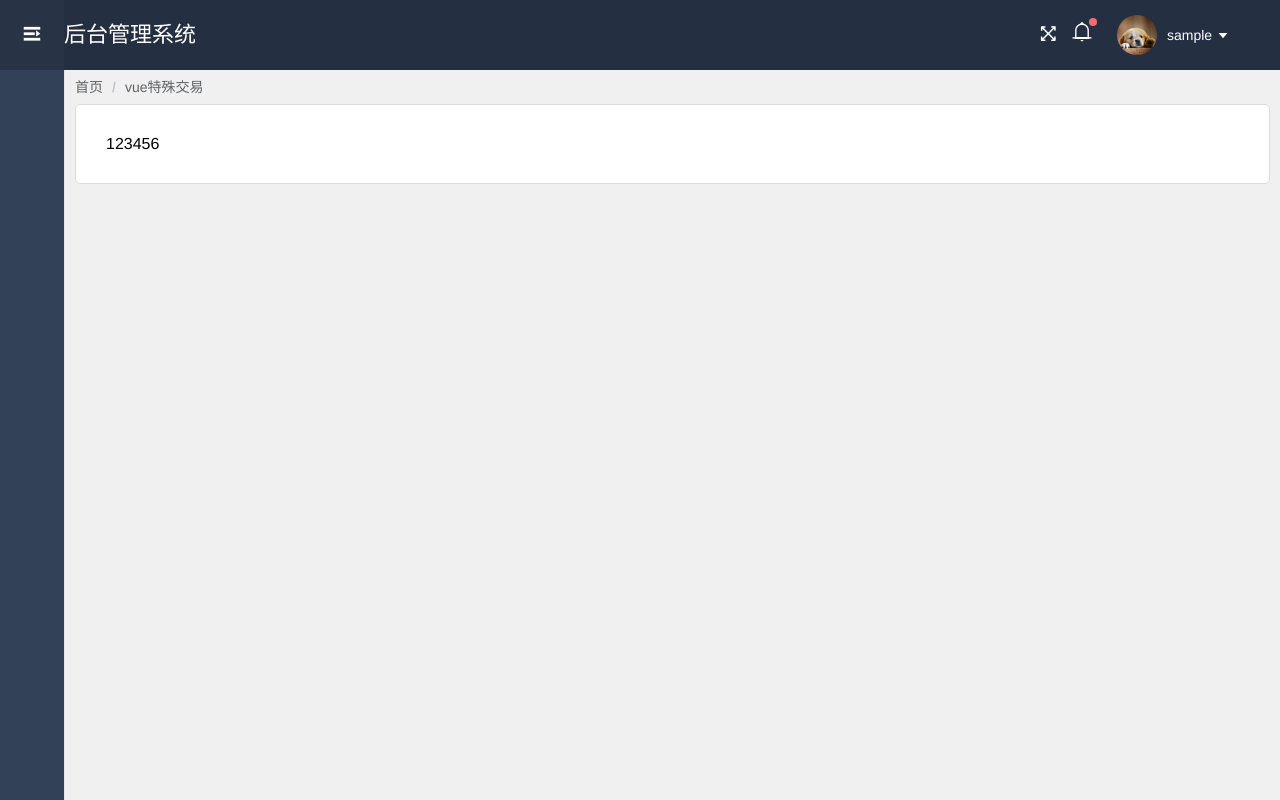
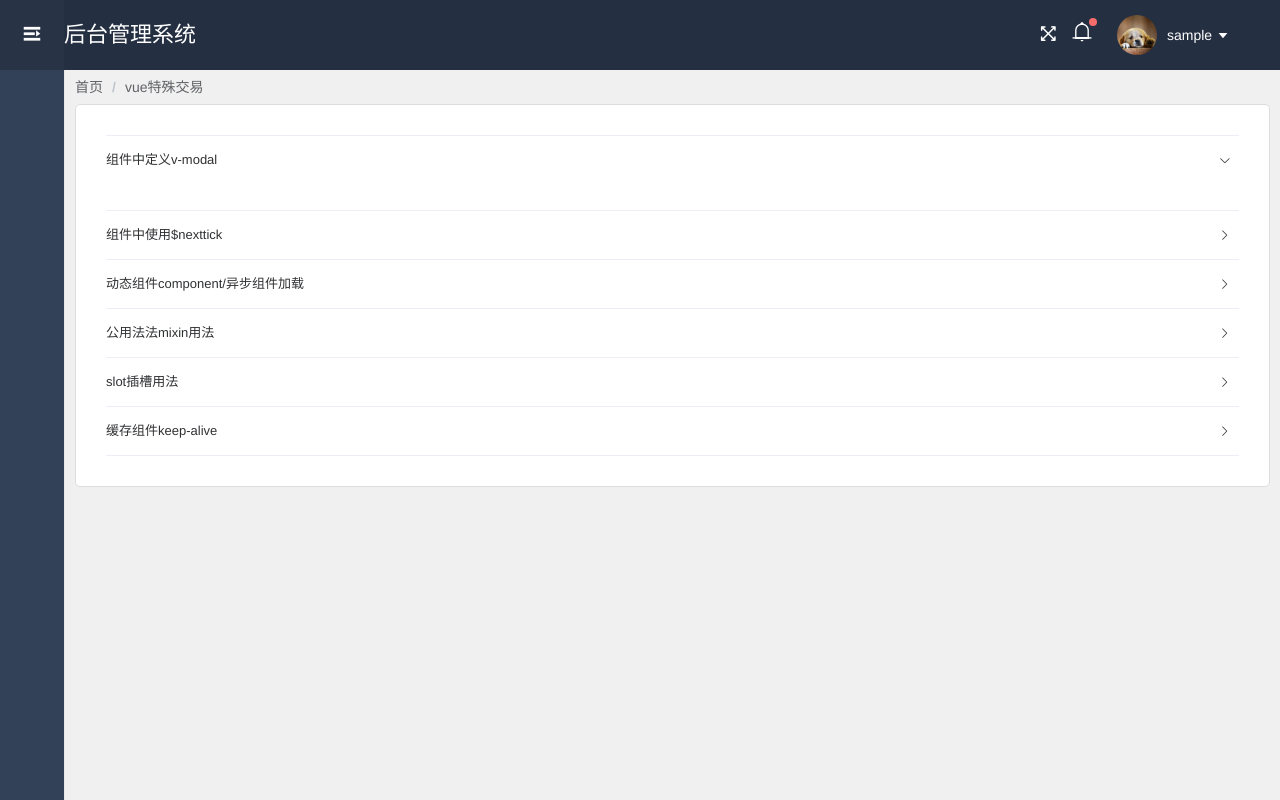
Before and after one commit to ludan1107743896/Vue-project, a Vue app: page /specialOptions in a window 1280 px wide. Built offline with nearby package versions, Linux system fonts and the light colour scheme; sample sign-in values are in the browser's storage; a small style sheet from the web is missing.

Commit message:
特殊vue用法使用展示面板展示

```diff
--- a/src/components/page/specialOptions/index.vue
+++ b/src/components/page/specialOptions/index.vue
@@ -2,7 +2,26 @@
     <div>
         <bread-crumb :titleList="title"></bread-crumb>
         <div class="container">
-            123456
+            <el-collapse v-model="activeNames" @change="handleChange">
+                <el-collapse-item title="组件中定义v-modal" name="1">
+
+                </el-collapse-item>
+                <el-collapse-item title="组件中使用$nexttick" name="2">
+
+                </el-collapse-item>
+                <el-collapse-item title="动态组件component/异步组件加载" name="3">
+
+                </el-collapse-item>
+                <el-collapse-item title="公用法法mixin用法" name="4">
+
+                </el-collapse-item>
+                <el-collapse-item title="slot插槽用法" name="4">
+
+                </el-collapse-item>
+                <el-collapse-item title="缓存组件keep-alive" name="4">
+
+                </el-collapse-item>
+            </el-collapse>
         </div>
     </div>
 </template>
@@ -12,11 +31,17 @@ import breadCrumb from '../storeManagement/breadcrumb';
 export default {
     data() {
         return {
-            title: ['首页', 'vue特殊交易'],
-        }
+            activeNames: ['1'],
+            title: ['首页', 'vue特殊交易']
+        };
     },
     components: {
-        breadCrumb,
+        breadCrumb
+    },
+    methods: {
+        handleChange(val) {
+            console.log(val);
+        }
     }
-}
+};
 </script>
```
